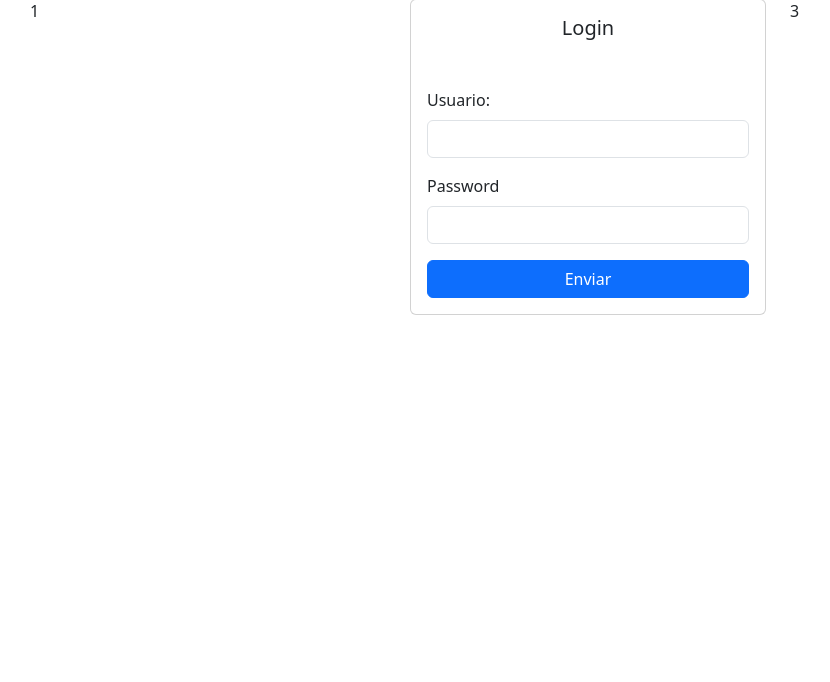
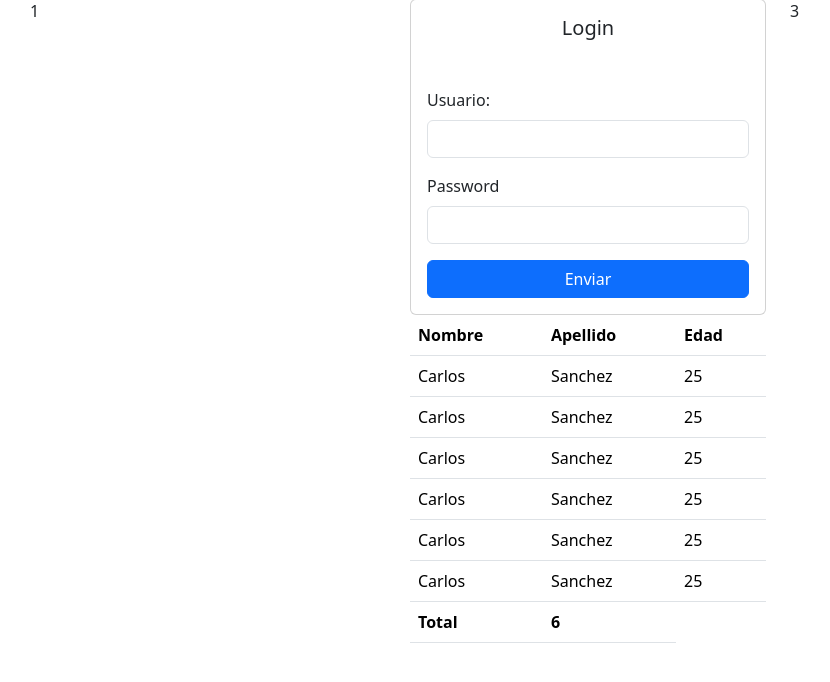
Before and after one commit to 3rickDJ/Xamp-htdocs-buap-web-dev, a PHP site: page /3rick/login.php in a window 1280 px wide. Shown: the part 25-707 px from the top of the page, without its empty margins (52-882 px from the left). Run offline with PHP 8.4, Linux system fonts and the light colour scheme; some libraries are stand-ins or nearby versions.

Commit message:
feat: login.php chart

```diff
--- a/3rick/login.php
+++ b/3rick/login.php
@@ -42,6 +42,60 @@
             </div>
             <div class="col-12 col-sm-4">3</div>
         </div>
+
+        <div class="row">
+            <div class="col-4"></div>
+            <div class="col-4">
+                <table class="table table-hover">
+                    <thead>
+                        <tr>
+                            <th>Nombre</th>
+                            <th>Apellido</th>
+                            <th>Edad</th>
+                        </tr>
+                    </thead>
+                    <tbody>
+                        <tr>
+                            <td>Carlos</td>
+                            <td>Sanchez</td>
+                            <td>25</td>
+                        </tr>
+                        <tr>
+                            <td>Carlos</td>
+                            <td>Sanchez</td>
+                            <td>25</td>
+                        </tr>
+                        <tr>
+                            <td>Carlos</td>
+                            <td>Sanchez</td>
+                            <td>25</td>
+                        </tr>
+                        <tr>
+                            <td>Carlos</td>
+                            <td>Sanchez</td>
+                            <td>25</td>
+                        </tr>
+                        <tr>
+                            <td>Carlos</td>
+                            <td>Sanchez</td>
+                            <td>25</td>
+                        </tr>
+                        <tr>
+                            <td>Carlos</td>
+                            <td>Sanchez</td>
+                            <td>25</td>
+                        </tr>
+                    </tbody>
+                    <tfoot>
+                        <tr>
+                            <th>Total</th>
+                            <th>6</th>
+                        </tr>
+                    </tfoot>
+                </table>
+            </div>
+            <div class="col-4"></div>
+        </div>
     </div>
 </body>
 
```
